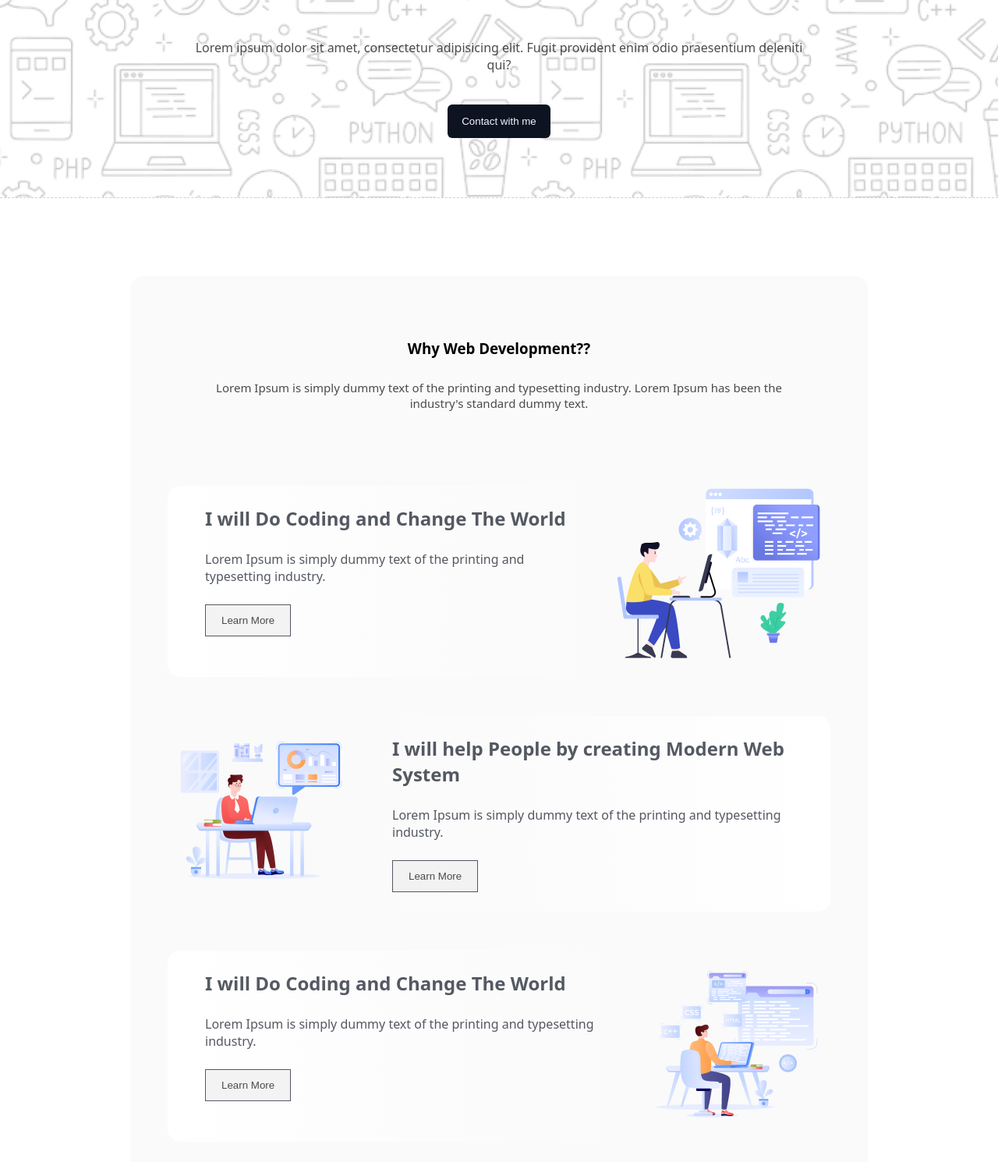
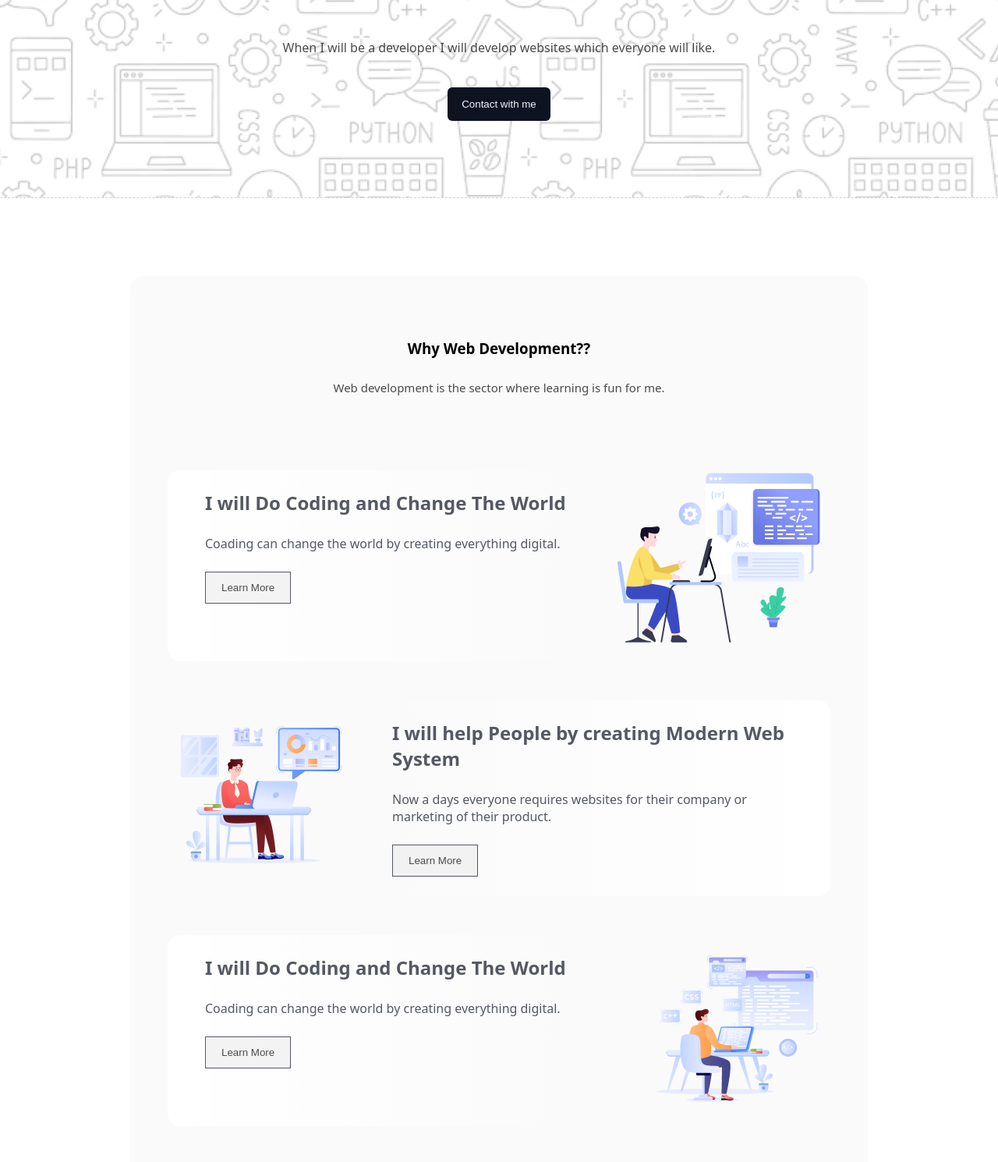
Before and after one commit to Hasib20F/assignment-1, a plain HTML site: page index.html in a window 1280 px wide. Shown: the part 490-1980 px from the top of the page at 78% size. Drawn offline with Linux system fonts and the light colour scheme; a web font is replaced by a local one.

Commit message:
6th commit

```diff
--- a/index.html
+++ b/index.html
@@ -23,10 +23,7 @@
             <div class="banner">
                 <img class="hero-bg" src="styles/assets/Group.png" alt="">
                 <h1 class="ban-h1">"In the near future, I hope to become a Developer"</h1>
-                <p class="ban-p">Lorem ipsum dolor sit amet, consectetur adipisicing elit. Fugit provident enim odio
-                    praesentium
-                    deleniti
-                    qui?</p>
+                <p class="ban-p">When I will be a developer I will develop websites which everyone will like.</p>
                 <button class="btn-1"> <a class="btn-1-link" href="#footer">Contact with me</a></button>
             </div>
         </div>
@@ -36,16 +33,13 @@
         <section id="hero">
             <nav class="hero-nav-1">
                 <h1>Why Web Development??</h1>
-                <p class="dev-par">Lorem Ipsum is simply dummy text of the printing and typesetting industry. Lorem
-                    Ipsum has been the
-                    industry's standard dummy text.</p>
+                <p class="dev-par">Web development is the sector where learning is fun for me.</p>
             </nav>
             <div class="hero-div">
                 <div class="hero-con-1 work-1-con">
                     <div class=" work-1">
                         <h3 class="work-1-heading">I will Do Coding and Change The World</h3>
-                        <p class="work-1-para">Lorem Ipsum is simply dummy text of the printing and typesetting
-                            industry.</p>
+                        <p class="work-1-para">Coading can change the world by creating everything digital.</p>
                         <button class="work-1-btn">Learn More</button>
                     </div>
                     <div>
@@ -59,8 +53,7 @@
                         </div>
                         <div class="work-2">
                             <h3 class="work-1-heading">I will help People by creating Modern Web System</h3>
-                            <p class="work-1-para">Lorem Ipsum is simply dummy text of the printing and typesetting
-                                industry.</p>
+                            <p class="work-1-para">Now a days everyone requires websites for their company or marketing of their product.</p>
                             <button class="work-1-btn">Learn More</button>
                         </div>
                     </div>
@@ -68,8 +61,7 @@
                         <div class="hero-con-1">
                             <div class=" work-1">
                                 <h3 class="work-1-heading">I will Do Coding and Change The World</h3>
-                                <p class="work-1-para">Lorem Ipsum is simply dummy text of the printing and typesetting
-                                    industry.</p>
+                                <p class="work-1-para">Coading can change the world by creating everything digital.</p>
                                 <button class="work-1-btn">Learn More</button>
                             </div>
                             <div>
@@ -85,9 +77,7 @@
         <section>
             <div class="hero-nav-1">
                 <h2>My Inspiration</h2>
-                <p class="dev-par insp-p">Lorem Ipsum is simply dummy text of the printing and typesetting industry.
-                    Lorem Ipsum has been the
-                    industry's standard dummy text.</p>
+                <p class="dev-par insp-p">Here my inspiration is that coding is sector where I can focus more than anything else.</p>
             </div>
         </s/ection>
         <section class="vid-sec">
@@ -103,34 +93,32 @@
         <section>
             <nav class="cur-tar-nav">
                 <h1>My Current Target</h1>
-                <p class="dev-par insp-p"> Lorem Ipsum is simply dummy text of the printing and typesetting industry.
-                    Lorem Ipsum has been the
-                    industry's standard dummy text.</p>
+                <p class="dev-par insp-p"> I will learn these sectors of programming to make my skills better.</p>
             </nav>
             <div class="Current-target">
                 <div class="html">
                     <img src="styles/assets/html.png" alt="">
                     <h3 class="lang-h">HTML</h3>
-                    <p class="lang-p">Lorem Ipsum is simply dummy text of the printing.</p>
+                    <p class="lang-p">HTML is the basic language of web design.</p>
                     <a class="lang-link" href="">Learn more</a>
                 </div>
                 <div class="css">
                     <img src="styles/assets/css.png" alt="">
                     <h3 class="lang-h">CSS</h3>
-                    <p class="lang-p">Lorem Ipsum is simply dummy text of the printing.</p>
+                    <p class="lang-p">Through CSS we can design our beautiful websites.</p>
                     <a class="lang-link" href="">Learn more</a>
                 </div>
                 <div class="js">
                     <img src="styles/assets/js.png" alt="">
                     <h3 class="lang-h">JavaScript</h3>
-                    <p class="lang-p">Lorem Ipsum is simply dummy text of the printing.</p>
+                    <p class="lang-p">JavaScript does the inner calculation of websites.</p>
                     <a class="lang-link" href="">Learn more</a>
                 </div>
             </div>
         </section>
         <section class="support-session">
             <h1 class="support-h1">I need Support</h1>
-            <p class="support-p">Lorem Ipsum is simply dummy text of the printing and typesetting industry.</p>
+            <p class="support-p">Just contact me if you need any kind of support.</p>
             <div class="form">
                 <form action="">
                     <input class="input-text" type="text" name="" id="" placeholder="Suggest me any feedback for me">
```
